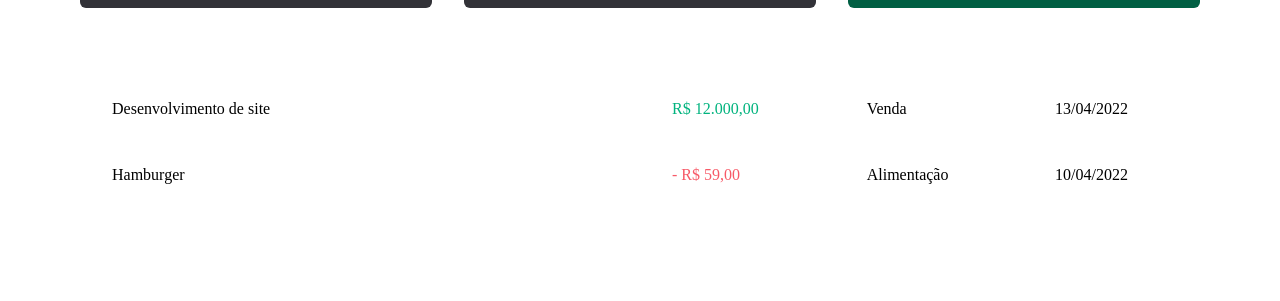
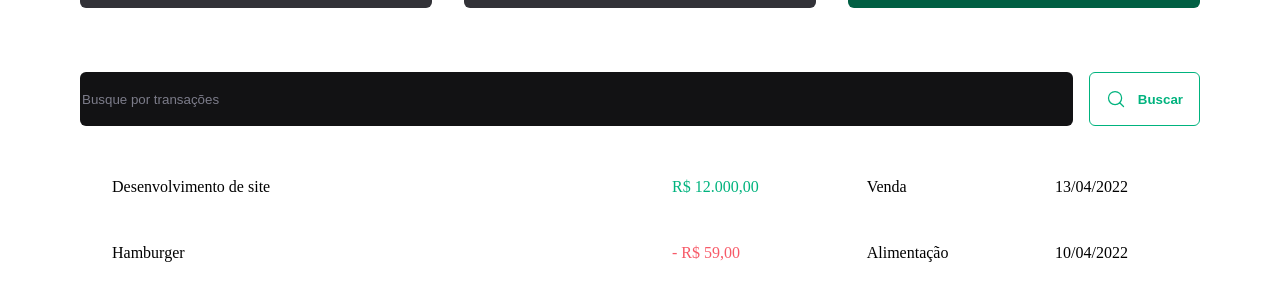
Before and after one commit to AislanDias/ReactApps, a React (Vite) app in the folder 03-dt-money/: page / in a window 1280 px wide. Shown: the part 279-580 px from the top of the page. Built offline with nearby package versions, Linux system fonts and the light colour scheme.

Commit message:
0707-searchForm-component

```diff
--- /dev/null
+++ b/03-dt-money/src/components/SearchForm/searchForm.component.tsx
@@ -0,0 +1,15 @@
+import { MagnifyingGlass } from "phosphor-react";
+import { SearchFormContainer } from "./searchForm.styles";
+
+export function SearchForm() {
+  return (
+    <SearchFormContainer>
+      <input type="text" placeholder="Busque por transações" />
+
+      <button type="submit">
+        <MagnifyingGlass size={20} />
+        Buscar
+      </button>
+    </SearchFormContainer>
+  )
+}
--- /dev/null
+++ b/03-dt-money/src/components/SearchForm/searchForm.styles.ts
@@ -0,0 +1,40 @@
+import styled from "styled-components";
+
+export const SearchFormContainer = styled.form`
+  display: flex;
+  gap: 1rem;
+
+  input {
+    flex: 1;
+    border-radius: 6px;
+    border: 0;
+    background: ${props => props.theme["gray-900"]};
+    color: ${props => props.theme["gray-300"]}
+    padding: 1rem;
+
+    &::placeholder {
+      color: ${props => props.theme["gray-500"]}
+    }
+  }
+
+  button {
+    display: flex;
+    align-items: center;
+    gap: 0.75rem;
+
+    border: 0;
+    padding: 1rem;
+    background: transparent;
+    border: 1px solid ${props => props.theme["green-300"]};
+    color: ${props => props.theme["green-300"]};
+    font-weight: bold;
+    border-radius: 6px;
+
+    &:hover {
+      background: ${props => props.theme["green-500"]};
+      border-color: ${props => props.theme["green-500"]};
+      color: ${props => props.theme.white};
+      transition: background-color 0.2s, color 0.2s, border-color 0.2s;
+    }
+  }
+`
--- a/03-dt-money/src/pages/Transactions/transactions.component.tsx
+++ b/03-dt-money/src/pages/Transactions/transactions.component.tsx
@@ -1,4 +1,5 @@
 import { Header } from "../../components/Header/header.component";
+import { SearchForm } from "../../components/SearchForm/searchForm.component";
 import { Summary } from "../Summary/summary.component";
 import { PriceHighlight, TransactionsContainer, TransactionsTable } from "./transactions.styles";
 
@@ -9,6 +10,7 @@
       <Summary />
 
       <TransactionsContainer>
+        <SearchForm />
         <TransactionsTable>
           <tbody>
             <tr>
--- a/03-dt-money/src/pages/Transactions/transactions.styles.ts
+++ b/03-dt-money/src/pages/Transactions/transactions.styles.ts
@@ -11,7 +11,7 @@
   width: 100%;
   border-collapse: separate;
   border-spacing: 0 0.5rem;
-  /* margin-top: 1.5rem; */
+  margin-top: 1.5rem;
 
   td {
     padding: 1.25rem 2rem;
```
